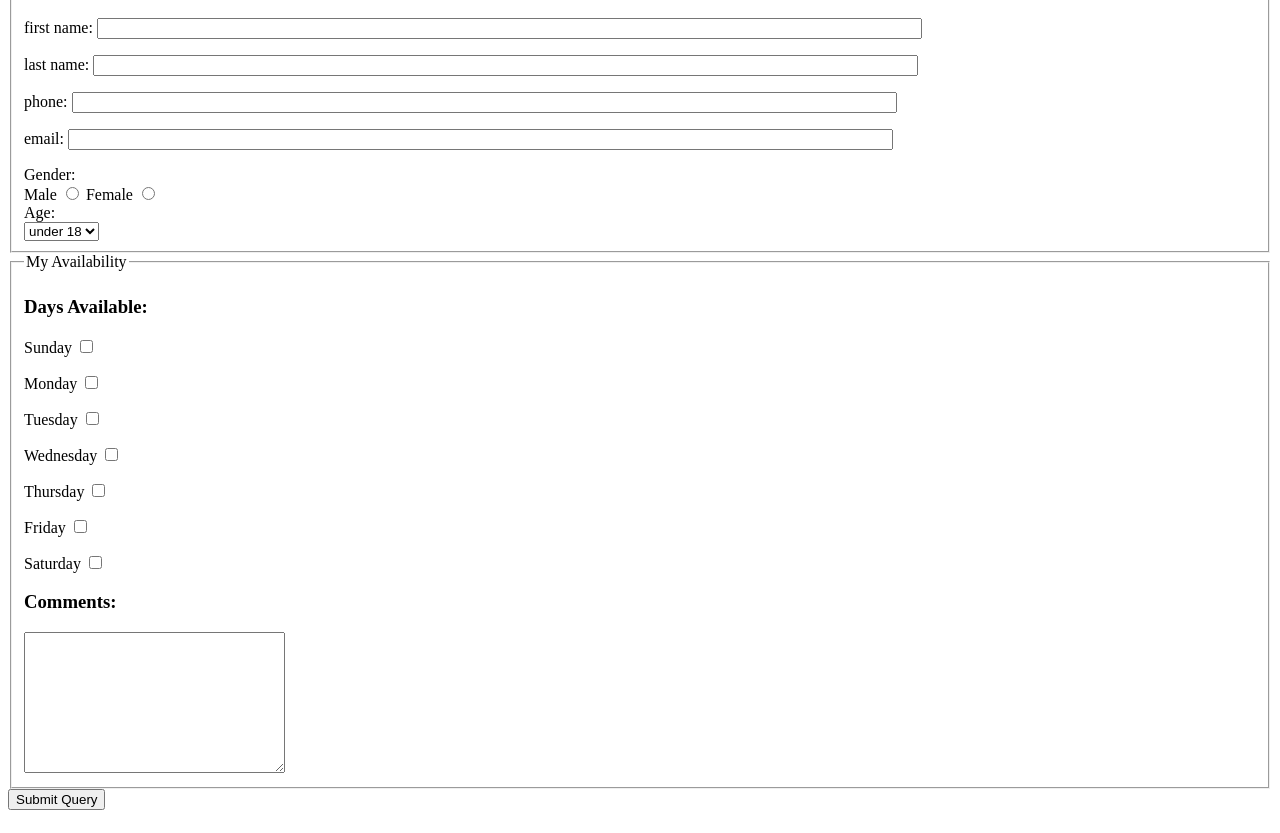
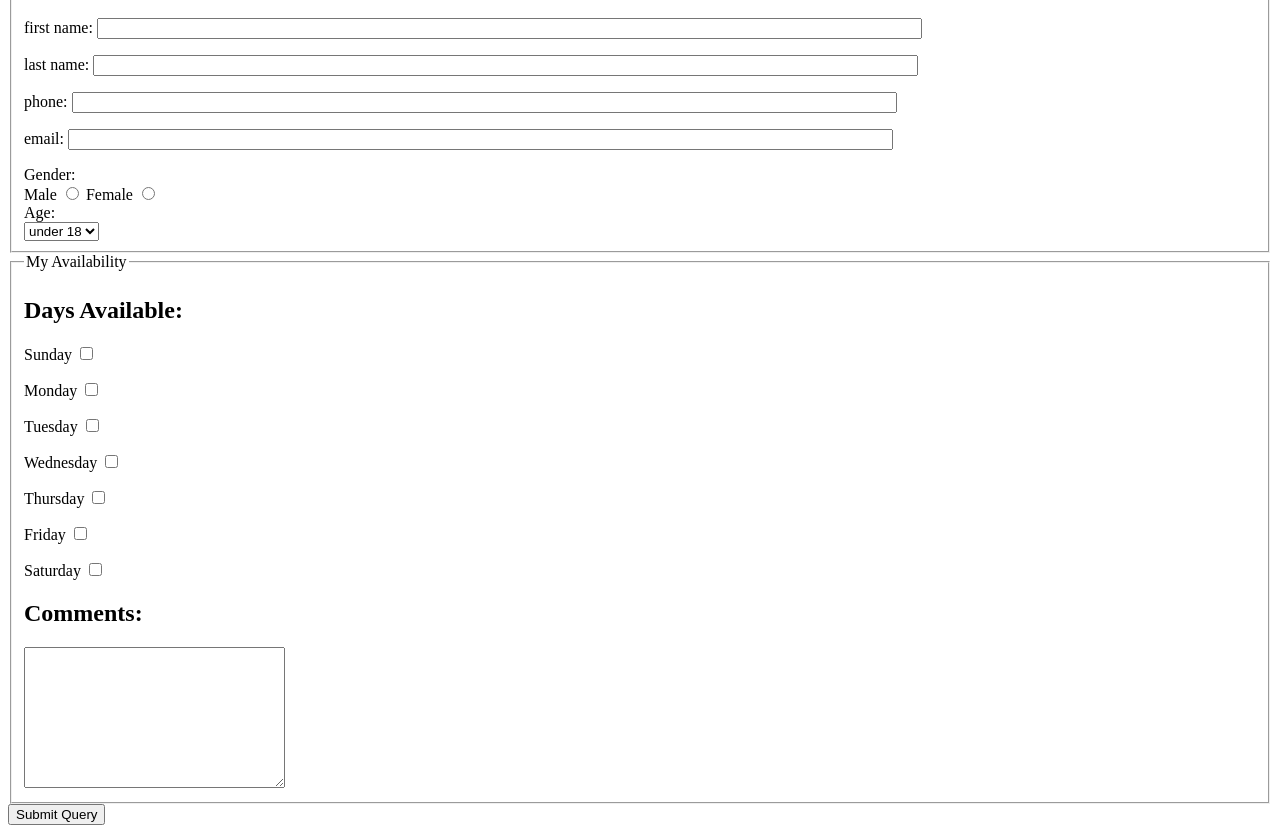
Before and after one commit to jonathanparraga/webdev_lab5, a plain HTML site: page index.html in a window 1280 px wide. Shown: the part 101-934 px from the top of the page. Drawn offline with Linux system fonts and the light colour scheme.

Commit message:
My Index HTML File

```diff
--- a/index.html
+++ b/index.html
@@ -26,7 +26,7 @@
     </fieldset>
     <fieldset>
       <legend>My Availability</legend>
-      <h3>Days Available:</h3>
+      <h2>Days Available:</h2>
       <div>
         <p><label>Sunday <input type="checkbox" name="available_field[]" value="sunday"></label></p>
         <p><label>Monday <input type="checkbox" name="available_field[]" value="monday"></label></p>
@@ -36,7 +36,7 @@
         <p><label>Friday <input type="checkbox" name="available_field[]" value="friday"></label></p>
         <p><label>Saturday <input type="checkbox" name="available_field[]" value="saturday"></label></p>
       </div>
-	  <h3>Comments:</h3>
+	  <h2>Comments:</h2>
       <textarea cols="30" rows="9" name="comments_field"></textarea>
     </fieldset>
     <input type="hidden" name="hidden_field" value="Jonathan Parraga">
```
